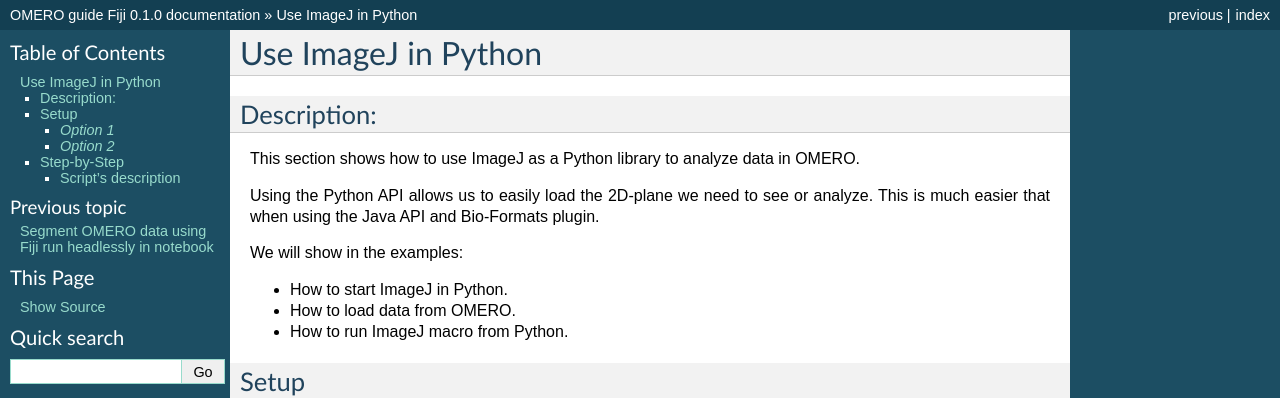
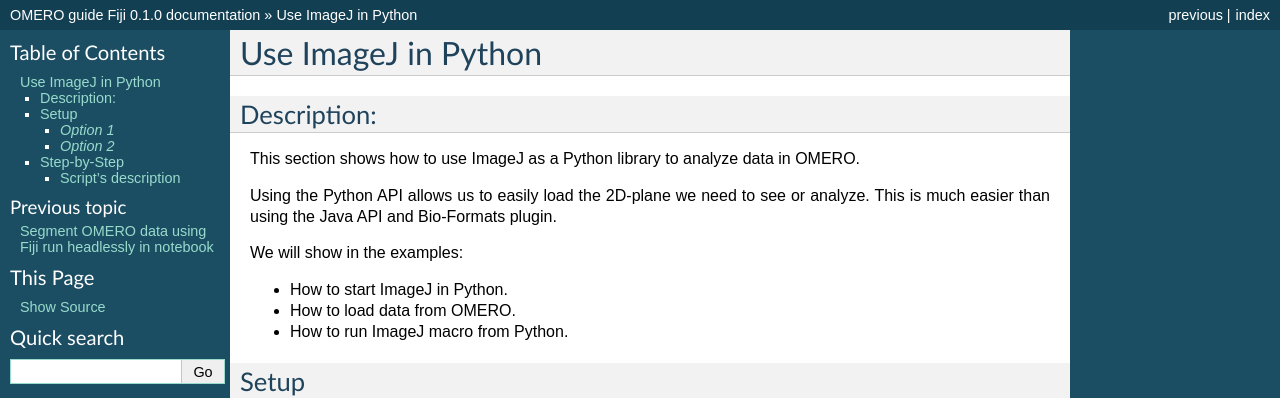
Before and after one commit to ome/omero-guide-fiji, a Sphinx documentation site: the page built from docs/imagej_python.rst, in a window 1280 px wide and 900 px high. Shown: the top 398 px of the window. Built offline with Sphinx 7.4.7, drawn with Linux system fonts in a browser that asks for light colours.

Commit message:
Update docs/imagej_python.rst
Co-authored-by: pwalczysko <p.walczysko@dundee.ac.uk>

```diff
--- a/docs/imagej_python.rst
+++ b/docs/imagej_python.rst
@@ -7,7 +7,7 @@
 This section shows how to use ImageJ as a Python library to analyze data in OMERO.
 
 Using the Python API allows us to easily load the 2D-plane we need to see or analyze.
-This is much easier that when using the Java API and Bio-Formats plugin.
+This is much easier than using the Java API and Bio-Formats plugin.
 
 We will show in the examples:
 
```
